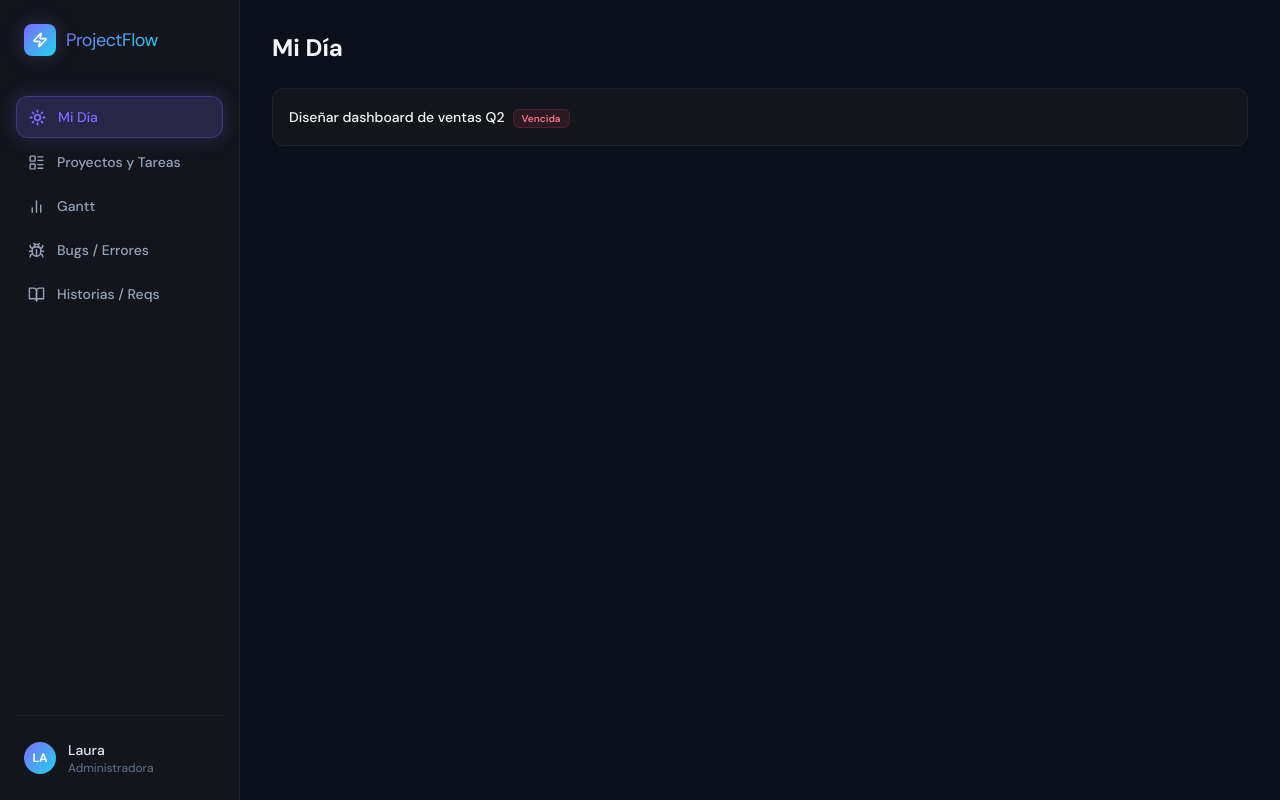
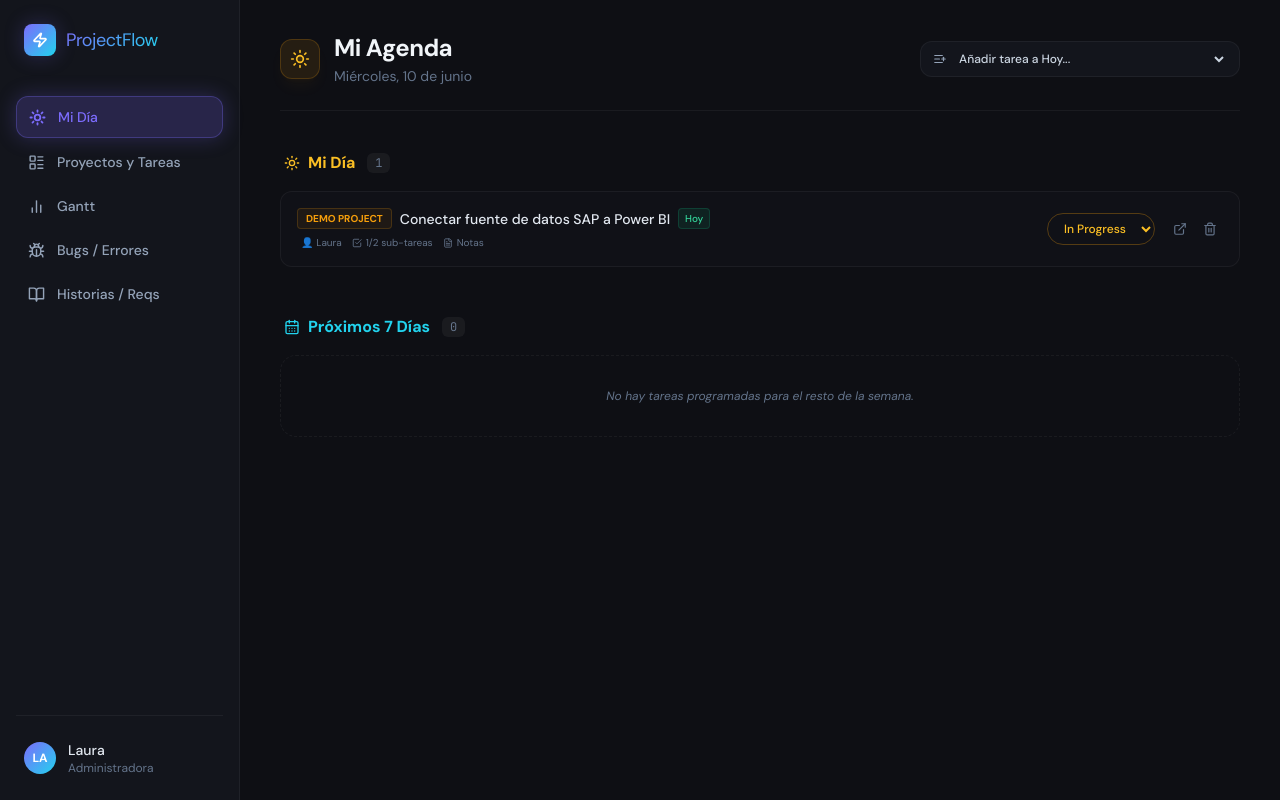
Before and after one commit to lauraamfresh-lab/task_manager_gantt_app, a React (Vite) app: page / in a window 1280 px wide. Built offline with nearby package versions, Linux system fonts and the light colour scheme.

Commit message:
bug: app crush

```diff
--- a/src/views/MiDia.jsx
+++ b/src/views/MiDia.jsx
@@ -1,46 +1,236 @@
 import React from 'react'
-import { useTask } from '../context/TaskContext'
-// Importa aquí los mismos componentes o iconos que ya uses (ej: TaskCard, Sun, etc.)
+import { format, parseISO, differenceInDays, startOfDay } from 'date-fns'
+import { Sun, CheckSquare, ListPlus, Trash2, FileText, ExternalLink, CalendarDays } from 'lucide-react'
+import { useTask, ESTADOS, ESTADO_CONFIG, getProjectColor } from '../context/TaskContext'
 
-export default function MyDayView() {
-  const { state } = useTask()
+function EstadoSelect({ tarea }) {
+  const { dispatch } = useTask()
+  const cfg = ESTADO_CONFIG[tarea.estado] || ESTADO_CONFIG['To Do']
 
-  // Obtener la fecha de hoy en formato idéntico al del input date (YYYY-MM-DD)
-  const hoyStr = new Date().toISOString().split('T')[0]
+  return (
+    <select
+      value={tarea.estado}
+      onChange={e => dispatch({ type: 'UPDATE_ESTADO', payload: { id: tarea.id, estado: e.target.value } })}
+      className={`text-xs font-medium rounded-full px-3 py-1.5 border cursor-pointer focus:outline-none transition-all ${cfg.bg} ${cfg.color} ${cfg.border} bg-transparent`}
+    >
+      {ESTADOS.map(s => (
+        <option key={s} value={s} className="bg-surface-700 text-slate-200">
+          {s}
+        </option>
+      ))}
+    </select>
+  )
+}
 
-  // FILTRADO: Tareas marcadas manualmente + Tareas vencidas no completadas
-  const tareasMiDia = state.tareas.filter(t => {
-    const esMarcadaMiDia = t.enMiDia
-    const estaVencida = t.fechaVencimiento && t.fechaVencimiento < hoyStr && t.estado !== 'Done'
+// Componente reutilizable para renderizar cada fila de tarea de forma limpia
+function TareaItem({ tarea, hoy, todayStr, onQuitar }) {
+  const col = getProjectColor(tarea.proyecto)
+  const checklist = tarea.checklist || []
+  const itemsCompletados = checklist.filter(item => item.completado).length
+  const dueDays = tarea.fechaVencimiento ? differenceInDays(parseISO(tarea.fechaVencimiento), hoy) : -1
 
-    return esMarcadaMiDia || estaVencida
+  return (
+    <div className="group flex flex-col sm:flex-row sm:items-center justify-between gap-4 bg-surface-700/20 border border-white/5 hover:border-white/10 rounded-xl p-4 transition-all">
+      <div className="space-y-1.5 flex-1 min-w-0">
+        <div className="flex flex-wrap items-center gap-2">
+          {/* Badge del Proyecto */}
+          <span
+            className="text-[10px] font-bold px-2 py-0.5 rounded border uppercase shrink-0"
+            style={{ backgroundColor: `${col.accent}10`, color: col.accent, borderColor: `${col.accent}30` }}
+          >
+            {tarea.proyecto}
+          </span>
+          <h3 className="text-sm font-medium text-slate-200 truncate">
+            {tarea.titulo}
+          </h3>
+
+          {/* Tags de tiempo contextuales */}
+          {tarea.fechaVencimiento === todayStr && (
+            <span className="text-[10px] bg-emerald-500/10 text-emerald-400 border border-emerald-500/20 px-1.5 py-0.5 rounded font-medium">Hoy</span>
+          )}
+          {dueDays > 0 && dueDays <= 7 && (
+            <span className="text-[10px] bg-cyan-500/10 text-cyan-400 border border-cyan-500/20 px-1.5 py-0.5 rounded font-medium">En {dueDays} {dueDays === 1 ? 'día' : 'días'}</span>
+          )}
+          {tarea.enMiDia && tarea.fechaVencimiento !== todayStr && (dueDays < 0 || dueDays > 7) && (
+            <span className="text-[10px] bg-amber-500/10 text-amber-400 border border-amber-500/20 px-1.5 py-0.5 rounded font-medium">Fijada</span>
+          )}
+        </div>
+
+        {/* Detalles inferiores */}
+        <div className="flex gap-2.5 text-[10px] text-slate-500 pl-1">
+          <span>👤 {tarea.etiqueta || 'Sin asignar'}</span>
+          {checklist.length > 0 && (
+            <span className="flex items-center gap-1"><CheckSquare size={10} /> {itemsCompletados}/{checklist.length} sub-tareas</span>
+          )}
+          {tarea.notas?.trim() && (
+            <span className="flex items-center gap-1"><FileText size={10} /> Notas</span>
+          )}
+          {tarea.fechaVencimiento && tarea.fechaVencimiento !== todayStr && (
+            <span className="text-slate-400">🗓️ Vence: {tarea.fechaVencimiento}</span>
+          )}
+        </div>
+      </div>
+
+      {/* Zona de control derecha */}
+      <div className="flex items-center justify-between sm:justify-end gap-3 self-end sm:self-auto shrink-0">
+        <EstadoSelect tarea={tarea} />
+
+        <div className="flex items-center gap-1">
+          {tarea.linkDocumento && (
+            <a href={tarea.linkDocumento} target="_blank" rel="noopener noreferrer" className="p-1.5 rounded-lg text-slate-500 hover:text-accent-violet hover:bg-white/5 transition-all">
+              <ExternalLink size={14} />
+            </a>
+          )}
+          <button
+            onClick={() => onQuitar(tarea)}
+            className="p-1.5 rounded-lg text-slate-500 hover:text-rose-400 hover:bg-rose-500/10 transition-all"
+            title="Ocultar de esta vista"
+          >
+            <Trash2 size={14} />
+          </button>
+        </div>
+      </div>
+    </div>
+  )
+}
+
+export default function MiDia() {
+  const { state, dispatch } = useTask()
+  const todayStr = format(new Date(), 'yyyy-MM-dd')
+  const hoy = startOfDay(new Date())
+
+  // 1. SECCIÓN HOY: Vencen hoy O añadidas manualmente (Excluye terminadas)
+  const tareasHoy = state.tareas.filter(t => {
+    if (t.estado === 'Done') return false
+    return t.fechaVencimiento === todayStr || t.enMiDia
   })
 
+  // 2. SECCIÓN PRÓXIMOS 7 DÍAS: Vencen en la semana (Excluye terminadas y lo que ya está en Hoy)
+  const tareasProximos7Dias = state.tareas.filter(t => {
+    if (t.estado === 'Done') return false
+    if (t.fechaVencimiento === todayStr || t.enMiDia) return false // Evita duplicados si se fijó manual
+
+    const dueDays = t.fechaVencimiento ? differenceInDays(parseISO(t.fechaVencimiento), hoy) : -1
+    return dueDays > 0 && dueDays <= 7
+  })
+
+  // 3. BACKLOG SELECTOR: Tareas que no pertenecen a ninguna de las listas anteriores
+  const tareasDisponibles = state.tareas.filter(t => {
+    if (t.estado === 'Done') return false
+    if (t.fechaVencimiento === todayStr || t.enMiDia) return false
+
+    const dueDays = t.fechaVencimiento ? differenceInDays(parseISO(t.fechaVencimiento), hoy) : -1
+    const esProximos7Dias = dueDays > 0 && dueDays <= 7
+    return !esProximos7Dias
+  })
+
+  const handleAsignarAMiDia = (taskId) => {
+    if (!taskId) return
+    dispatch({ type: 'UPDATE_TASK', payload: { id: taskId, enMiDia: true } })
+  }
+
+  const handleQuitarDeMiDia = (tarea) => {
+    dispatch({ type: 'UPDATE_TASK', payload: { id: tarea.id, enMiDia: false } })
+  }
+
+  const fechaBonita = new Date().toLocaleDateString('es-ES', {
+    weekday: 'long', day: 'numeric', month: 'long'
+  }).replace(/^\w/, (c) => c.toUpperCase())
+
   return (
-    <div className="p-8 animate-fade-in bg-[#0b0f19] min-h-screen text-slate-100">
-      {/* Tu cabecera existente (No cambies nada de tus estilos) */}
-      <div className="flex items-center gap-3 mb-6">
-        <h1 className="text-2xl font-display font-bold text-slate-100">Mi Día</h1>
+    <div className="p-8 animate-fade-in max-w-5xl mx-auto space-y-10 text-slate-100">
+
+      {/* Cabecera Principal */}
+      <div className="flex flex-col sm:flex-row sm:items-center justify-between gap-4 border-b border-white/5 pb-6">
+        <div className="flex items-center gap-3.5">
+          <div className="w-10 h-10 rounded-xl bg-amber-500/10 border border-amber-500/20 flex items-center justify-center shadow-lg shadow-amber-500/5">
+            <Sun size={20} className="text-amber-400 fill-amber-400/10" />
+          </div>
+          <div>
+            <h1 className="text-2xl font-display font-bold text-slate-100 tracking-tight">Mi Agenda</h1>
+            <p className="text-sm text-slate-500 mt-0.5">{fechaBonita}</p>
+          </div>
         </div>
 
-      {/* Renderizado de las tareas */}
-      <div className="space-y-3">
-        {tareasMiDia.length === 0 ? (
-          <p className="text-sm text-slate-500 italic">No hay tareas para hoy ni tareas vencidas pendientes.</p>
+        {/* Buscador / Selector rápido */}
+        <div className="flex items-center gap-2 bg-surface-800 border border-white/5 px-3 py-2 rounded-xl max-w-xs w-full sm:w-auto">
+          <ListPlus size={14} className="text-slate-400 shrink-0" />
+          <select
+            onChange={(e) => { handleAsignarAMiDia(e.target.value); e.target.value = ""; }}
+            defaultValue=""
+            className="bg-transparent text-xs font-medium text-slate-300 outline-none cursor-pointer w-full"
+          >
+            <option value="" disabled className="bg-surface-700 text-slate-400">Añadir tarea a Hoy...</option>
+            {tareasDisponibles.map(t => (
+              <option key={t.id} value={t.id} className="bg-surface-700 text-slate-200">
+                [{t.proyecto}] {t.titulo}
+              </option>
+            ))}
+            {tareasDisponibles.length === 0 && (
+              <option disabled className="bg-surface-700 text-slate-500">No hay tareas extras en el backlog</option>
+            )}
+          </select>
+        </div>
+      </div>
+
+      {/* SECCIÓN 1: MI DÍA (HOY + MANUALES) */}
+      <div className="space-y-4">
+        <div className="flex items-center gap-2 text-amber-400 font-display font-bold text-base px-1">
+          <Sun size={16} className="fill-amber-400/10" />
+          <h2>Mi Día</h2>
+          <span className="text-xs font-mono font-normal text-slate-500 bg-white/5 px-2 py-0.5 rounded-md ml-1">
+            {tareasHoy.length}
+          </span>
+        </div>
+
+        <div className="space-y-2.5">
+          {tareasHoy.length === 0 ? (
+            <div className="p-8 border border-dashed border-white/5 rounded-2xl text-center text-slate-500 text-xs italic">
+              No tienes tareas para hoy. Agrega una desde el buscador superior.
+            </div>
           ) : (
-          tareasMiDia.map(tarea => (
-            // Aquí dejas tu `<TaskCard />` o el componente que uses para pintar la tarea tal y como lo tenías
-            <div key={tarea.id} className="p-4 bg-surface-800 rounded-xl border border-white/5">
-              <span className="text-sm font-medium">{tarea.titulo}</span>
-              {tarea.fechaVencimiento && tarea.fechaVencimiento < hoyStr && (
-                <span className="text-[10px] ml-2 px-2 py-0.5 bg-rose-500/10 border border-rose-500/20 text-rose-400 rounded-md font-semibold">
-                  Vencida
-                </span>
-              )}
-            </div>
+            tareasHoy.map(tarea => (
+              <TareaItem
+                key={tarea.id}
+                tarea={tarea}
+                hoy={hoy}
+                todayStr={todayStr}
+                onQuitar={handleQuitarDeMiDia}
+              />
             ))
           )}
         </div>
       </div>
+
+      {/* SECCIÓN 2: PRÓXIMOS 7 DÍAS */}
+      <div className="space-y-4 pt-2">
+        <div className="flex items-center gap-2 text-cyan-400 font-display font-bold text-base px-1">
+          <CalendarDays size={16} />
+          <h2>Próximos 7 Días</h2>
+          <span className="text-xs font-mono font-normal text-slate-500 bg-white/5 px-2 py-0.5 rounded-md ml-1">
+            {tareasProximos7Dias.length}
+          </span>
+        </div>
+
+        <div className="space-y-2.5">
+          {tareasProximos7Dias.length === 0 ? (
+            <div className="p-8 border border-dashed border-white/5 rounded-2xl text-center text-slate-500 text-xs italic">
+              No hay tareas programadas para el resto de la semana.
+            </div>
+          ) : (
+            tareasProximos7Dias.map(tarea => (
+              <TareaItem
+                key={tarea.id}
+                tarea={tarea}
+                hoy={hoy}
+                todayStr={todayStr}
+                onQuitar={handleQuitarDeMiDia}
+              />
+            ))
+          )}
+        </div>
+      </div>
+
+    </div>
   )
 }
```
Also changed, not shown: src/views/Gantt.jsx (+30 -17 lines). Lines whose indentation alone changed are shown as unchanged.
